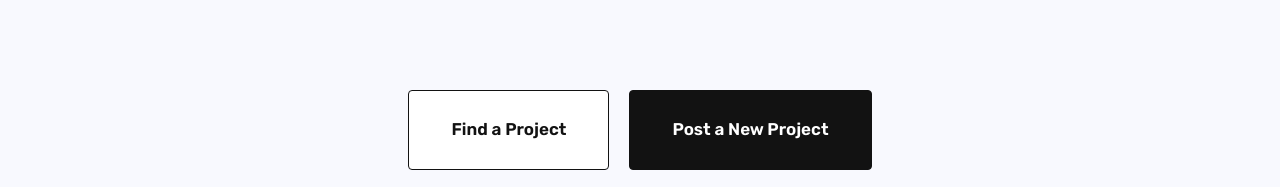
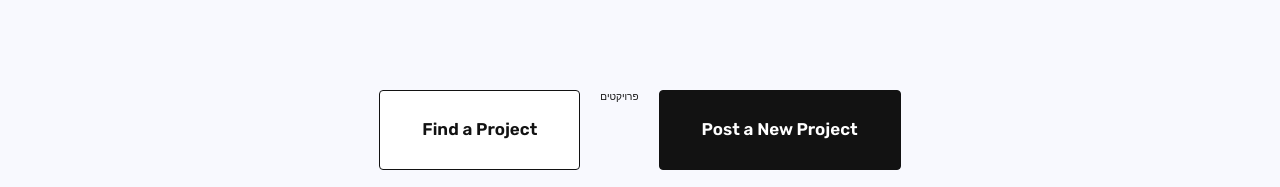
Before and after one commit to LevadoTech/frumhire_ui, a Next.js app: page / in a window 1280 px wide. Shown: the part 1190-1377 px from the top of the page. Built offline with nearby package versions, Linux system fonts and the light colour scheme.

Commit message:
FRUMHIRE-5

```diff
--- a/src/app/page.tsx
+++ b/src/app/page.tsx
@@ -74,6 +74,7 @@ export default function Home() {
         <ButtonLink href="/new-project" size="large">
           Post a New Project
         </ButtonLink>
+          פרויקטים
         <Button clear size="large">
           Find a Project
         </Button>
```
